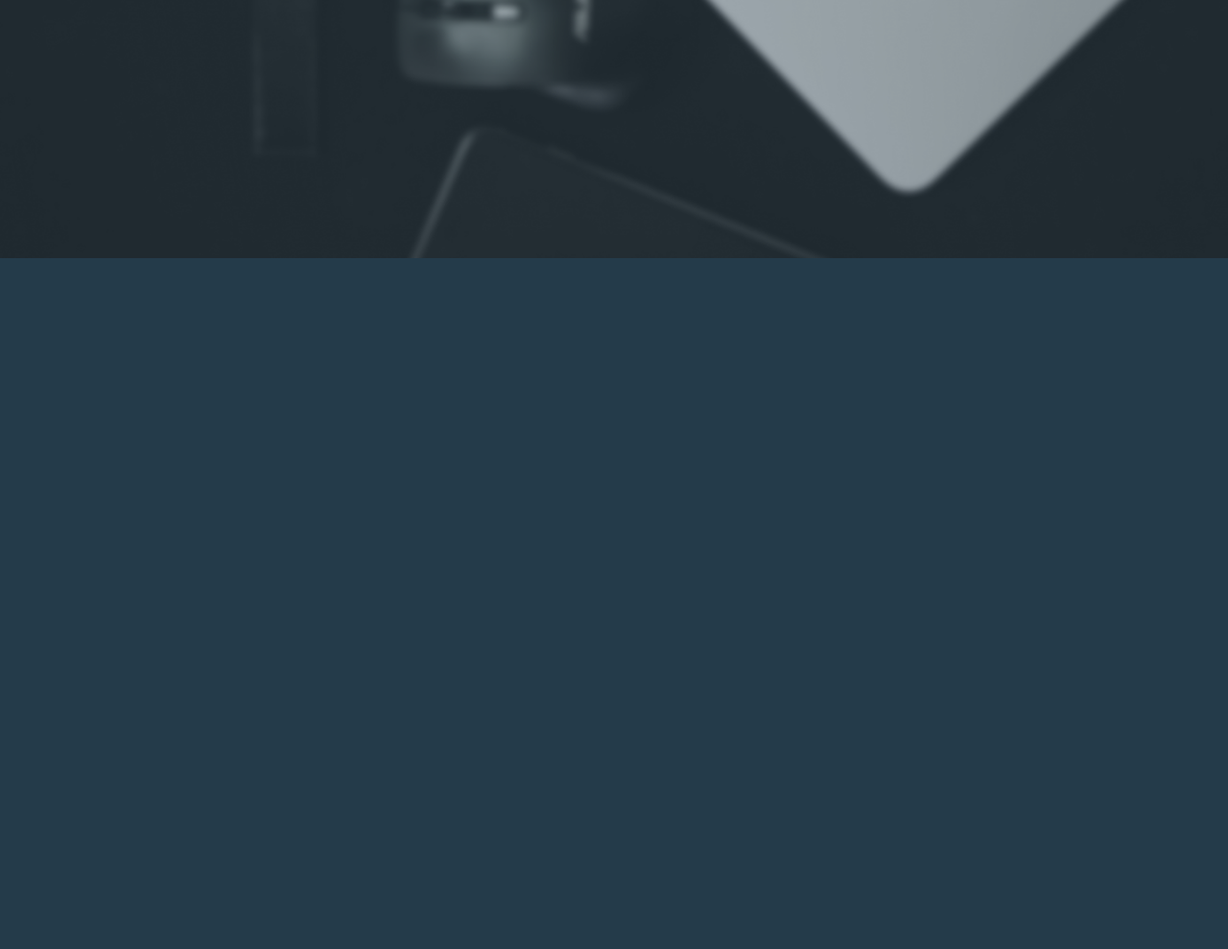
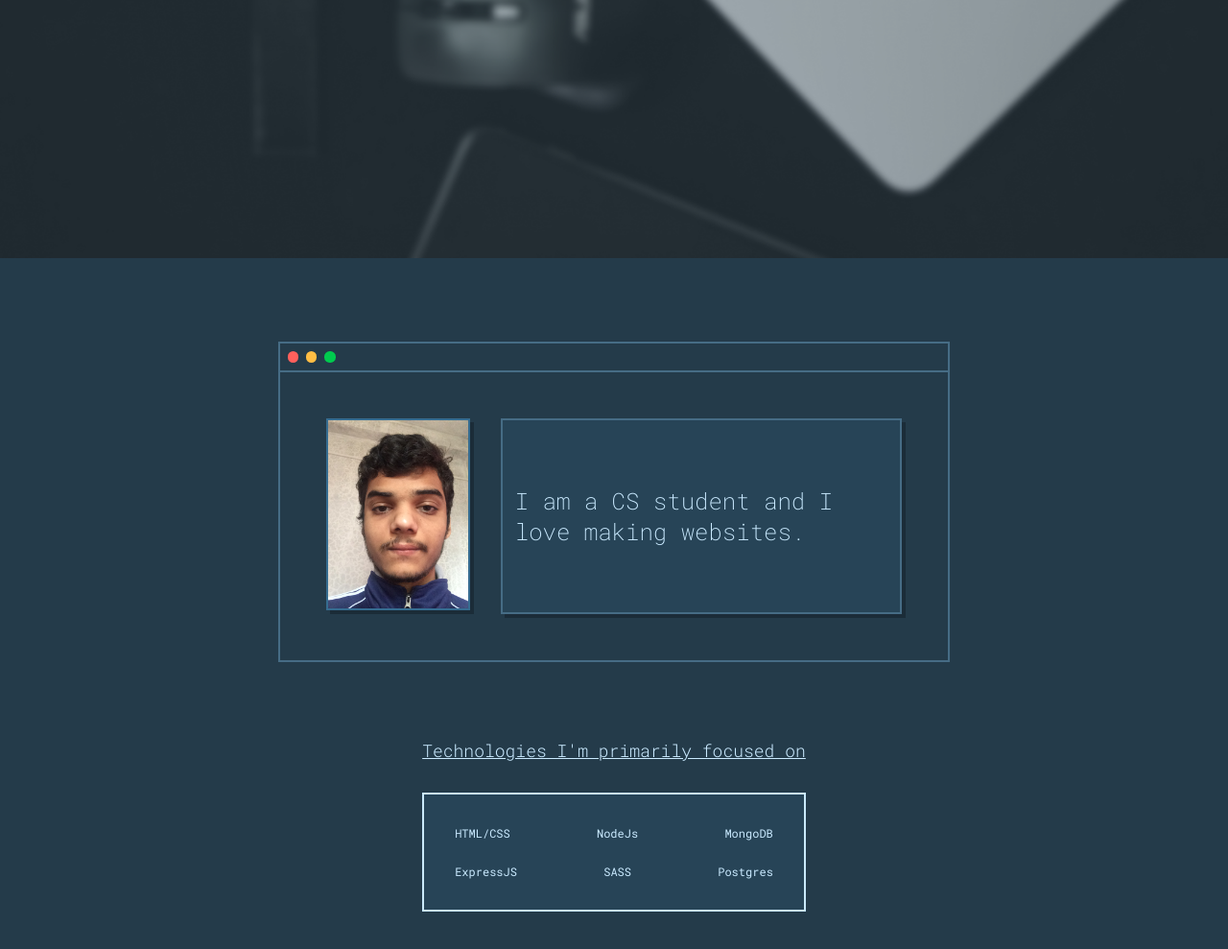
Before and after one commit to KishorPokharel/kishorpokharel.github.io, a website built with Parcel: page src/index.html in a window 1280 px wide. Shown: the part 531-1520 px from the top of the page at 96% size. Before the commit the page ends 800 px from the top, so only its background shows below. Built offline with nearby package versions, Linux system fonts and the light colour scheme.

Commit message:
Added about section and some javascript

```diff
--- a/src/index.html
+++ b/src/index.html
@@ -3,19 +3,52 @@
 <head>
 	<meta charset="UTF-8">
 	<meta name="viewport" content="width=device-width, initial-scale=1.0">
-	<title>Kishor Pokharel</title>
+	<title>Kishor Pokharel | Developer</title>
 	<link rel="preconnect" href="https://fonts.gstatic.com">
-<link href="https://fonts.googleapis.com/css2?family=Open+Sans+Condensed:wght@700&family=Roboto+Condensed:wght@300;400&display=swap" rel="stylesheet">
+<link href="https://fonts.googleapis.com/css2?family=Open+Sans+Condensed:wght@700&family=Roboto+Mono:wght@100;200;300;400&family=Roboto+Condensed:wght@300;400&display=swap" rel="stylesheet">
 	<link rel="stylesheet" type="text/css" href="sass/style.scss">
+	<script src="./script.js" defer></script>
 </head>
 <body>
 	<div class="container">
 		<h2 class="heading">Kishor Pokharel</h2>
 		<div class="links">
 			<a href="https://github.com/KishorPokharel">Github</a>
-			<a href="#">Blog</a>
-			<a href="#">About</a>
+			<a href="#blog" class="blogLink">Blog</a>
+			<a href="#about" class="aboutBtn">About</a>
 		</div>
+	</div>
+	<div class="about-container">
+		<section class="about-section">
+			<div class="about-card-header">
+				<div class="circle red-circle"></div>
+				<div class="circle yellow-circle"></div>
+				<div class="circle green-circle"></div>
+			</div>
+			<div class="about-card-body">
+				<div class="card-left">
+					<img class="avatar-image" src="./assets/IMG_2346.jpg" alt="image">
+				</div>
+				<div class="card-right">
+					<p>I am a CS student and I love making websites.</p>
+				</div>
+			</div>
+		</section>
+		<section class="tech-section">
+			<h3>Technologies I'm primarily focused on</h3>
+			<div class="tech-specs">
+				<div class="group1">
+					<span>HTML/CSS</span>
+					<span>NodeJs</span>
+					<span>MongoDB</span>
+				</div>
+				<div class="group2">
+					<span>ExpressJS</span>
+					<span>SASS</span>
+					<span>Postgres</span>
+				</div>
+			</div>
+		</section>
 	</div>
 </body>
 </html>
--- a/src/sass/style.scss
+++ b/src/sass/style.scss
@@ -6,6 +6,9 @@
 
 $bg: #243b4a;
 $txtcolor: #f6f6f6;
+$red: #FF605C;
+$yellow: #FFBD44;
+$green: #00CA4E;
 
 body {
 	background-color: $bg;
@@ -89,3 +92,149 @@ body {
   	}
   }
 }
+
+//about section
+.about-container {
+	padding: 0 1rem;
+	height: 100vh;
+	background-color: $bg;
+	display: flex;
+	flex-direction: column;
+	align-items: center;
+	justify-content: center;
+}
+
+.about-section {
+	width: auto;
+	margin-bottom: 3rem;
+}
+
+.about-card-header {
+	width: 100%;
+	border: 2px solid #466C85;
+	height: 2rem;
+	display: flex;
+	align-items: center;
+	justify-content: start;
+
+}
+
+.circle {
+	width: .7rem;
+	height: .7rem;
+	border-radius: 50%;
+	margin-left: 8px;
+}
+
+.red-circle {
+	background-color: $red;
+}
+
+.yellow-circle {
+	background-color: $yellow;
+}
+
+.green-circle {
+	background-color: $green;
+}
+
+.about-card-body {
+	display: flex;
+	padding: 1rem;
+	border: 2px solid #466C85;
+	border-top: none;
+	justify-content: space-around;
+
+	.card-left {
+		margin-right: 2rem;
+	}
+
+	.card-right {
+		display: flex;
+		align-items: center;
+		padding: 0 .8rem;
+		border: 2px solid #466C85;
+		background-color: rgba(70, 148, 201, 0.1);
+		box-shadow: 4px 4px 0px 0px rgba(0,0,0,.25);
+
+		p {
+			font-family: 'Roboto Mono', monospace;
+			color: #CAEAFF;
+			font-size: 0.75rem;
+			font-weight: 200;
+		}
+	}
+}
+
+.avatar-image {
+	width: 85px;
+	height: 106px;
+	border: 2px solid #366C90;
+	box-shadow: 4px 4px 0px 0px rgba(0,0,0,.25);
+}
+
+
+.tech-section {
+	padding: 2rem;
+	h3 {
+		font-family: 'Roboto Mono', monospace;
+		text-decoration: underline;
+		font-size: 1.125rem;
+		font-weight: 300;
+		color: #caeaff;
+	}
+
+	.tech-specs {
+		margin-top: 2rem;
+		padding: 2rem;
+		background-color: rgba(70, 148, 201, 0.1);
+		font-family: 'Roboto Mono', monospace;
+		color: #caeaff;
+		border: 2px solid #caeaff;
+
+		.group1 {
+			display: flex;
+			justify-content: space-between;
+			margin-bottom: 1.5rem;
+			font-size: .75rem;
+		}
+
+		.group2 {
+			display: flex;
+			justify-content: space-between;
+			font-size: .75rem;
+
+		}
+	}
+}
+
+@media only screen and (min-width: 445px) {
+	.about-section {
+		width: 375px;
+	}
+}
+
+@media only screen and (min-width: 500px) {
+	.about-section {
+		width: 425px;
+	}
+}
+
+@media only screen and (min-width: 850px) {
+	.about-section {
+		width: 700px;
+	}
+
+	.about-card-body {
+		padding: 3rem;
+
+		.card-right p {
+			font-size: 1.5rem;
+		}
+	}
+
+	.avatar-image {
+		width: 150px;
+		height: 200px;
+	}
+}
--- /dev/null
+++ b/src/script.js
@@ -0,0 +1,11 @@
+const aboutBtn = document.querySelector('.aboutBtn');
+const aboutSection = document.querySelector('.about-container');
+const blogLink = document.querySelector('.blogLink');
+
+blogLink.addEventListener('click', function() {
+	alert('I have not written any blogs yet.');
+});
+
+aboutBtn.addEventListener('click', function() {
+	aboutSection.scrollIntoView({behavior: "smooth", block: "end", inline: "nearest"});
+});
```
Also changed, not shown: src/assets/IMG_2346.JPG (added), src/assets/svgs/express-109.svg (added), src/assets/svgs/html-5.svg (added), src/assets/svgs/mongodb-icon-1.svg (added), src/assets/svgs/nodejs-icon.svg (added), src/assets/svgs/postgresql.svg (added), src/assets/svgs/sass-1.svg (added), 3 other files.
